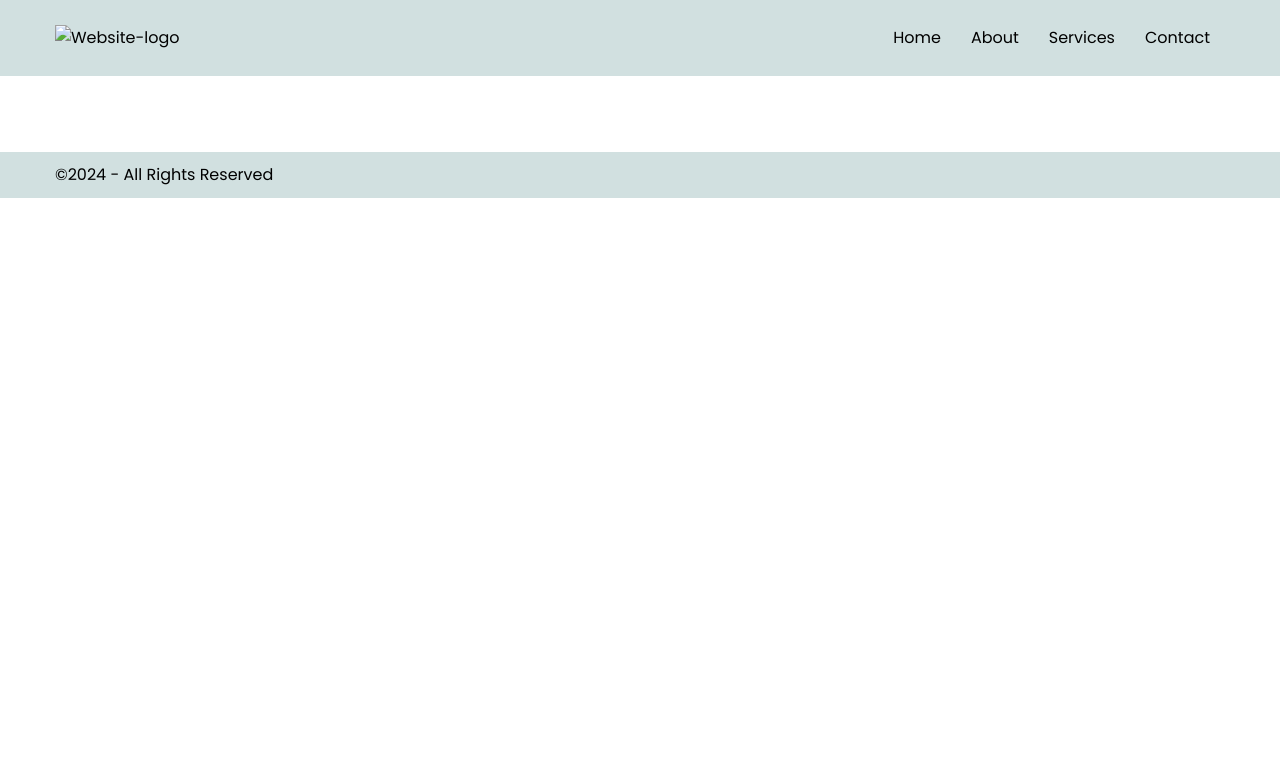
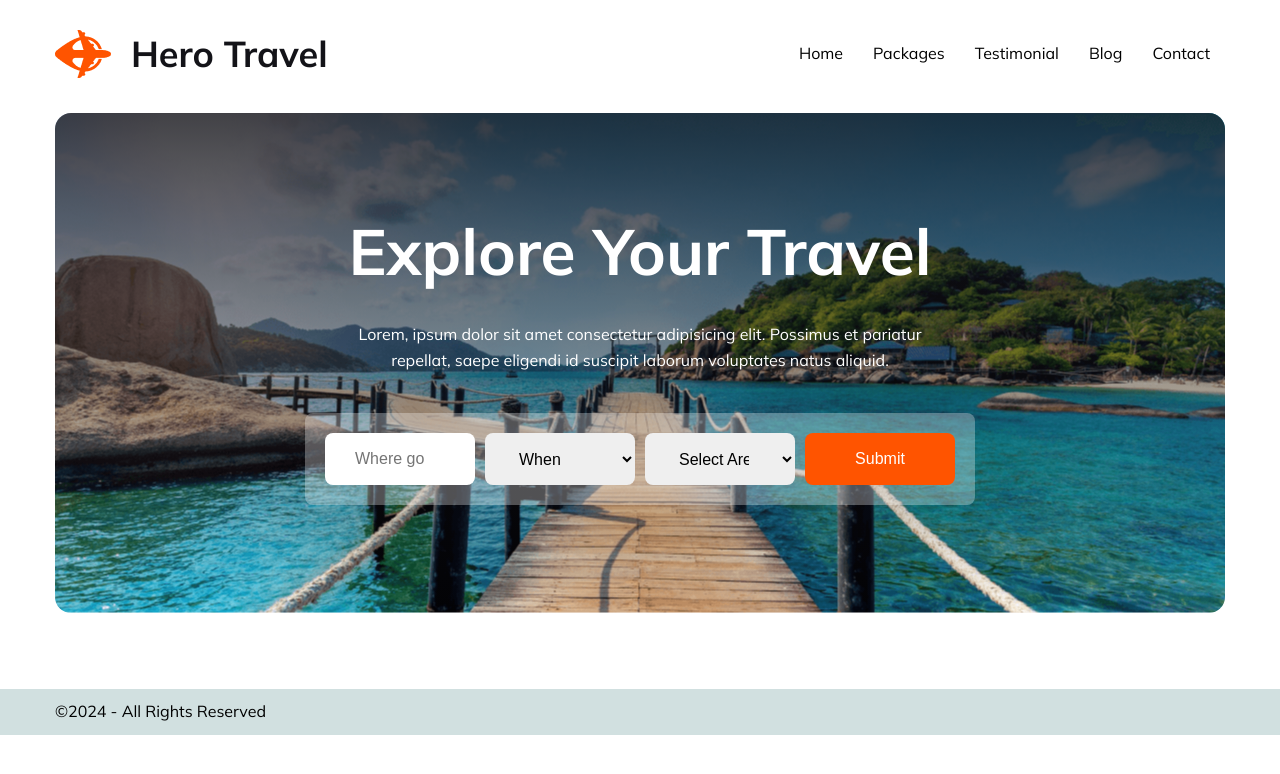
Before and after one commit to battlesofarmy/assignment_2, a plain HTML site: page index.html in a window 1280 px wide. Drawn offline with Linux system fonts and the light colour scheme.

Commit message:
Navbar and banner section Complete

```diff
--- /dev/null
+++ b/assets/css/responsive.css
@@ -0,0 +1,33 @@
+
+/* Remove it From here after Completing your job bro   -----------------------   */
+@media screen and (max-width: 600px) {
+    .title{
+        font-size: 26px;
+    }
+    .navbar{
+        flex-direction: column;
+    }
+    .banner .container{
+        margin: 0 30px;
+    }
+    .banner .content{
+        height: 600px;
+    }
+    .banner h2{
+        font-size: 32px;
+        margin-top: 40px;
+    }
+    .banner p{
+        padding-top: 10px;
+        padding-bottom: 20px;
+    }
+    .banner .form{
+        flex-direction: column;
+        margin-bottom: 100px !important;
+        width: 80%;
+        margin:auto;
+    }
+    .banner input, select{
+        width: 100%;
+    }
+}
--- a/assets/css/style.css
+++ b/assets/css/style.css
@@ -5,11 +5,12 @@
     box-sizing: border-box;
 }
 :root{
-    --color: #1E83EC;
+    --color: #FF5400;
 }
 body {
-    font-family: 'Poppins', sans-serif;
+    font-family: 'Mulish', sans-serif;
     font-size: 16px;
+    font-weight: 400;
     line-height: 1.6;
 }
 a {
@@ -24,6 +25,10 @@ img {
     max-width: 1170px;
     margin: auto;
 }
+.title{
+    font-size: 40px;
+    font-weight: 700;
+}
 
 /* ----------======  Navbar CSS styles  ======---------- */
 .navbar{
@@ -31,6 +36,20 @@ img {
     justify-content: space-between;
     align-items: center;
     padding: 10px 0;
+    margin-top: 15px;
+}
+.navbar .logo{
+    display: flex;
+}
+.navbar span{
+    color: #131318;
+    font-family: Mulish;
+    font-size: 36px;
+    font-weight: 700;
+}
+.navbar img{
+    margin-right: 20px;
+    margin-bottom: -35px;
 }
 .navbar ul{
     display: flex;
@@ -40,22 +59,59 @@ img {
     padding: 15px;
 }
 
+/* ----------======  Banner CSS styles  ======---------- */
+.banner{
+    text-align: center;
+    color: white;
+}
+.banner .container{
+    background: url('../img/banner.png') no-repeat center center;
+    border-radius: 16px;
+    margin-top: 20px;
+}
+.banner .content{
+    background: linear-gradient(180deg, rgba(19, 19, 24, 0.80) 0%, rgba(19, 19, 24, 0.00) 100%);
+    height: 500px;
+    border-radius: 16px;
+    display: flex;
+    justify-content: center;
+    align-items: center;
+}
+.banner h2{
+    font-size: 64px;
+    font-weight: 700;
+}
+.banner p{
+    max-width: 600px;
+    margin: auto;
+    padding: 20px 0;
+}
+.banner .form{
+    border-radius: 8px;
+    background: rgba(255, 255, 255, 0.30);
+    padding: 20px;
+    display: flex;
+    gap: 10px;
+    margin: 20px 0;
+}
+.banner input, select{
+    width: 150px;
+    height: 52px;
+    font-size: 16px;
+    padding: 10px 30px;
+    border-radius: 8px;
+    border: none;
+}
+.banner input[type='submit']{
+    background-color: var(--color);
+    border: none;
+    color: white;
+    cursor: pointer;
+}
 
 
 
 
-
-
-
-
-
-
-
-
-/* ----------======  Header Section Desing  ======---------- */
-header{
-    background-color: #d1e0e0;
-}
 
 
 
@@ -70,26 +126,3 @@ footer{
 footer p{
     margin-bottom: 0;
 }
-
-
-
-
-
-
-
-
-/* Remove it From here after Completing your job bro   -----------------------   */
-@media screen and (max-width: 576px) {
-    .navbar{
-        flex-direction: column;
-    }
-}
-@media screen and (max-width:(768) ) {
-
-}
-@media screen and (max-width:(992) ) {
-
-}
-@media screen and (max-width:(1200) ) {
-
-}
--- a/index.html
+++ b/index.html
@@ -5,14 +5,13 @@
     <meta name="description" content="This is a awesome Website"/>
     <meta name="viewport" content="width=device-width, initial-scale=1.0">
     <title>Hello World!</title>
-    <!---- ==========   Website FavIcon Link Here   ========== ---->
-    <link rel="icon" href="favicon.png" type="image/png">
     <!---- ==========   Website Font Familly Link Here   ========== ---->
     <link rel="preconnect" href="https://fonts.googleapis.com">
     <link rel="preconnect" href="https://fonts.gstatic.com" crossorigin>
-    <link href="https://fonts.googleapis.com/css2?family=Poppins:wght@400;600;700&display=swap" rel="stylesheet">
+    <link href="https://fonts.googleapis.com/css2?family=Mulish:wght@400;600;700&display=swap" rel="stylesheet">
     <!---- ==========   My Custom CSS Code   ========== ---->
     <link rel="stylesheet" href="assets/css/style.css">
+    <link rel="stylesheet" href="assets/css/responsive.css">
 </head>
 <body>
 <!---- ==========   Navbar Section Design   ========== ---->
@@ -20,18 +19,50 @@
     <div class="container">
         <nav class="navbar">
           <div class="logo">
-            <a href="index.html"><img src="" alt="Website-logo"></a>
+            <a href="index.html">
+              <img src="assets/img/logo.png" alt="Website-logo"></a>
+              <span>Hero <span>Travel</span> </span>
           </div>
           <ul>
             <li><a href="index.html">Home</a></li>
-            <li><a href="about.html">About</a></li>
-            <li><a href="services.html">Services</a></li>
-            <li><a href="contact.html">Contact</a></li>
+            <li><a href="#">Packages</a></li>
+            <li><a href="#">Testimonial</a></li>
+            <li><a href="#">Blog</a></li>
+            <li><a href="#">Contact</a></li>
           </ul>
         </nav>
     </div>
 </header>
 <!---- ==========   Banner Section Design   ========== ---->
+<section class="banner">
+  <div class="container">
+    <div class="content">
+      <div class="row">
+        <h2>Explore Your Travel</h2>
+        <p>Lorem, ipsum dolor sit amet consectetur adipisicing elit. Possimus et pariatur repellat, saepe eligendi id suscipit laborum voluptates natus aliquid.</p>
+        <div class="form">
+          <input type="text" placeholder="Where go">
+
+          <select name="cars" id="cars" form="carform">
+            <option value="volvo">When</option>
+            <option value="saab">Morning</option>
+            <option value="opel">Evening</option>
+            <option value="audi">Night</option>
+          </select>
+
+          <select name="cars" id="cars" form="carform">
+            <option value="volvo">Select Area</option>
+            <option value="saab">Dhaka</option>
+            <option value="opel">Gazipur</option>
+            <option value="audi">Shariyatpur</option>
+          </select>
+
+          <input type="submit">
+        </div>
+      </div>
+    </div>
+  </div>
+</section>
 
 
 
@@ -50,6 +81,3 @@
     <p>©2024 - All Rights Reserved</p>
     </div>
 </footer>
-
-<!-- My Custom JS Code -->
-<script src="../assets/js/script.js"></script>
```
Also changed, not shown: assets/img/Group 39.png (added), assets/img/Group 40.png (added), assets/img/Group 40089.png (added), assets/img/Rectangle 10.png (added), assets/img/Rectangle 11.png (added), assets/img/Rectangle 4.png (added), assets/img/Rectangle 5.png (added), assets/img/Rectangle 6.png (added), assets/img/Rectangle 7.png (added), assets/img/Rectangle 8 (1).png (added), assets/img/Rectangle 8.png (added), assets/img/Rectangle 9.png (added), assets/img/banner.png (added), assets/img/logo.png (added).
